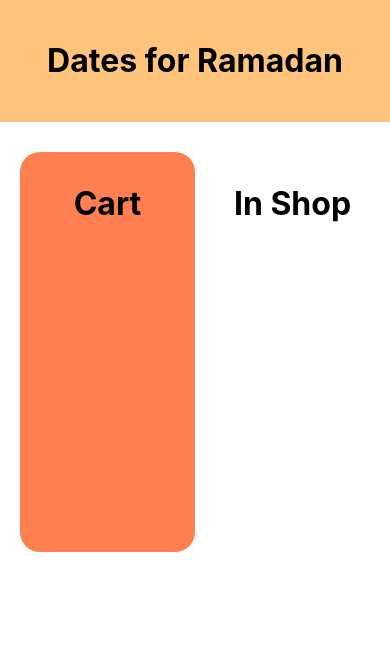
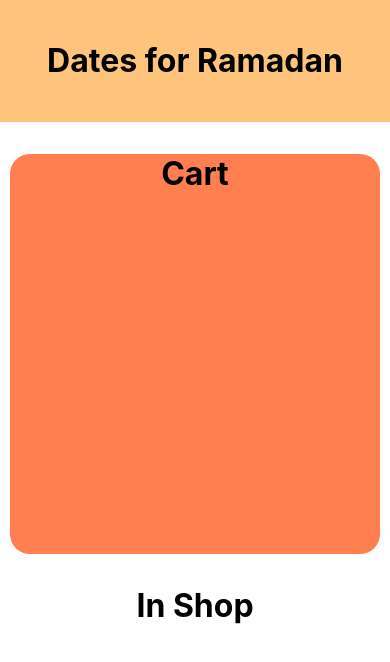
Before and after one commit to sayeef-rahman/Buy-Dates, a React (Create React App) app: page / in a window 390 px wide. Shown: the top 662 px of the page. Built offline with nearby package versions, Linux system fonts and the light colour scheme.

Commit message:
Mobile Responsive - first step

```diff
--- a/src/components/Shop/Shop.css
+++ b/src/components/Shop/Shop.css
@@ -19,12 +19,16 @@
     font-weight: bold;
     font-size: xx-large;
 }
-@media screen and (max-width: 1100px) {
-    .products-container{
-        grid-template-columns: repeat(2, 1fr);
+@media screen and (max-width: 400px) {
+    .shop-container{
+        display: block;
+        margin-left: 10px;
+        margin-right: 10px;
     }
-    .shop-container{
-        grid-template-columns: repeat(2, 1fr);
+    .cart-container{
+        margin: 0px;
+        padding-left: 10px;
+        padding-right: 10px;
     }
 
 }
```
